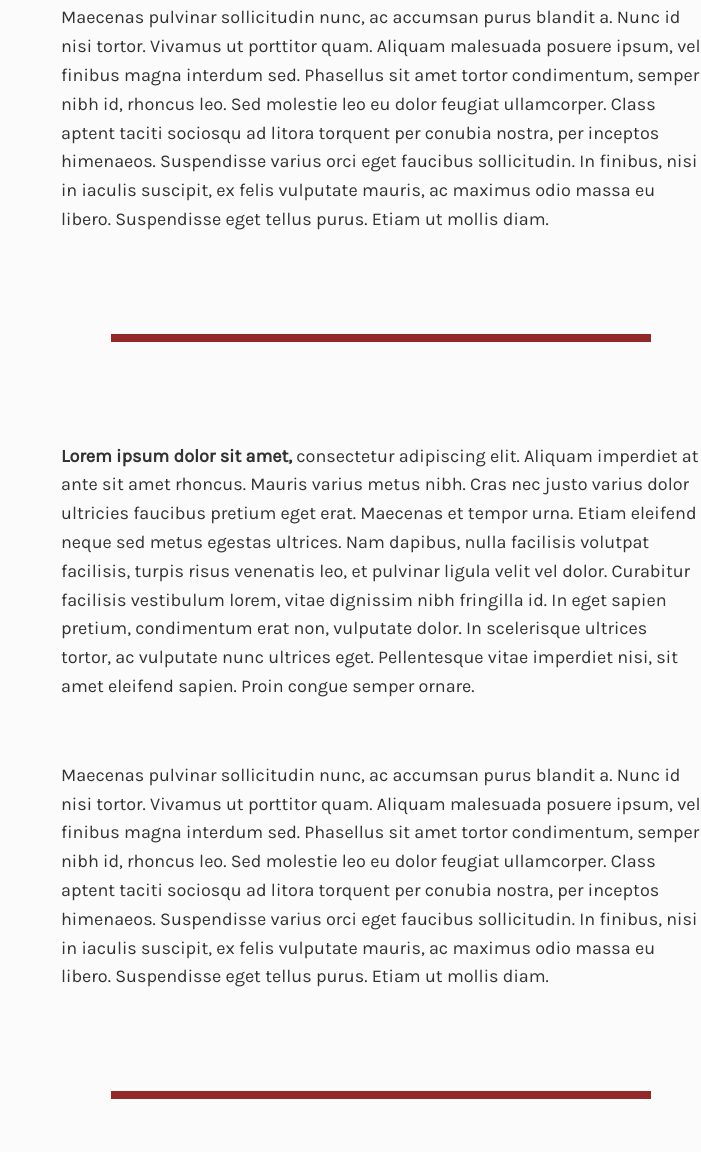
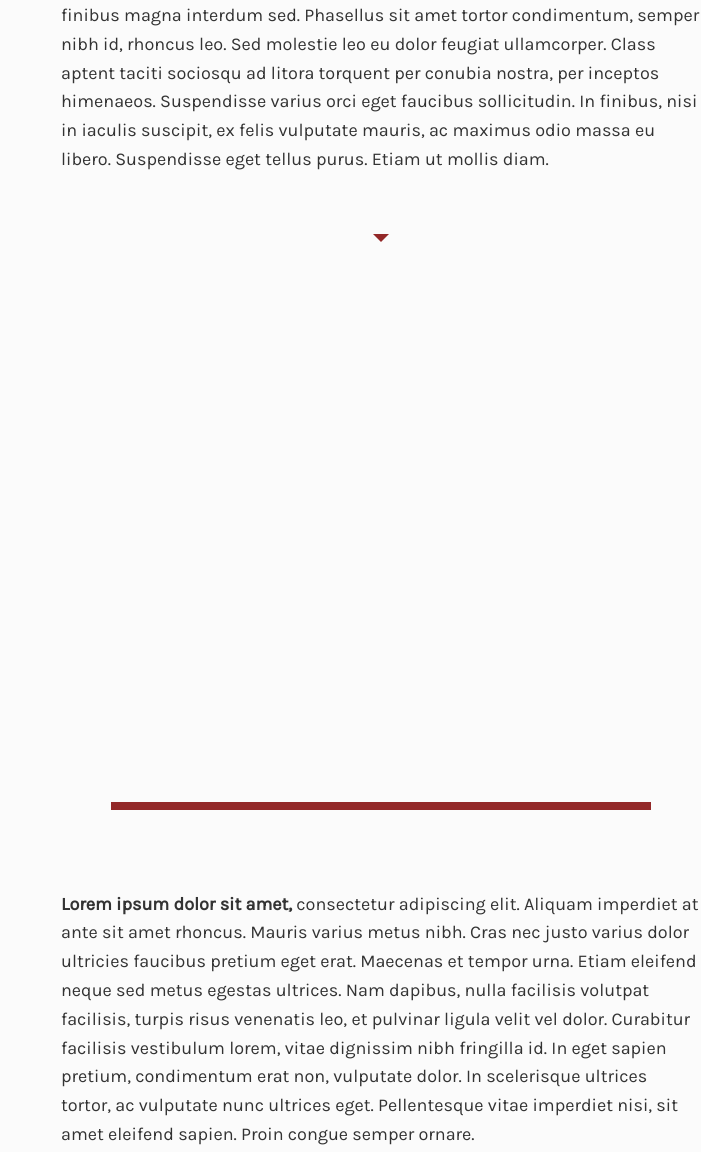
Before and after one commit to sinclairtarget/the-monopolists-are-winning-interactive, a website built with webpack: page src/index.html in a window 1280 px wide. Shown: the part 1503-2655 px from the top of the page, without its empty margins (579-1280 px from the left). Built offline with nearby package versions, Linux system fonts and the light colour scheme.

Commit message:
Add arrows and scrolly spacing.

```diff
--- a/src/index.html
+++ b/src/index.html
@@ -66,8 +66,8 @@
             suscipit, ex felis vulputate mauris, ac maximus odio massa eu libero.
             Suspendisse eget tellus purus. Etiam ut mollis diam.</p>
 
+            <div class="arrow-down"></div>
             <div class="divider"></div>
-
             <p><span class="bold-start">Lorem ipsum dolor sit amet,</span>
             consectetur adipiscing elit. Aliquam imperdiet at ante sit amet
             rhoncus. Mauris varius metus nibh. Cras nec justo varius dolor
@@ -90,8 +90,8 @@
             suscipit, ex felis vulputate mauris, ac maximus odio massa eu libero.
             Suspendisse eget tellus purus. Etiam ut mollis diam.</p>
 
+            <div class="arrow-down"></div>
             <div class="divider"></div>
-
             <p><span class="bold-start">Lorem ipsum dolor sit amet,</span>
             consectetur adipiscing elit. Aliquam imperdiet at ante sit amet
             rhoncus. Mauris varius metus nibh. Cras nec justo varius dolor
@@ -114,8 +114,8 @@
             suscipit, ex felis vulputate mauris, ac maximus odio massa eu libero.
             Suspendisse eget tellus purus. Etiam ut mollis diam.</p>
 
+            <div class="arrow-down"></div>
             <div class="divider"></div>
-
             <p><span class="bold-start">Lorem ipsum dolor sit amet,</span>
             consectetur adipiscing elit. Aliquam imperdiet at ante sit amet
             rhoncus. Mauris varius metus nibh. Cras nec justo varius dolor
@@ -138,8 +138,8 @@
             suscipit, ex felis vulputate mauris, ac maximus odio massa eu libero.
             Suspendisse eget tellus purus. Etiam ut mollis diam.</p>
 
+            <div class="arrow-down"></div>
             <div class="divider"></div>
-
             <p><span class="bold-start">Lorem ipsum dolor sit amet,</span>
             consectetur adipiscing elit. Aliquam imperdiet at ante sit amet
             rhoncus. Mauris varius metus nibh. Cras nec justo varius dolor
--- a/src/scss/constants.scss
+++ b/src/scss/constants.scss
@@ -1,4 +1,5 @@
-$standard-spacing: 10rem;
+$standard-spacing: 8rem;
 $paragraph-spacing: 6rem;
+$scrolly-spacing: 56rem;
 $graph-width: 900; // check JS!
 $graph-height: 600; // check JS!
--- a/src/scss/main.scss
+++ b/src/scss/main.scss
@@ -1,6 +1,7 @@
 @import 'colors';
 @import 'constants';
 @import 'graph';
+@import 'triangle';
 
 html, body {
     margin: 0;
--- /dev/null
+++ b/src/scss/triangle.scss
@@ -0,0 +1,12 @@
+@import 'colors';
+@import 'constants';
+
+.arrow-down {
+    width: 0;
+    height: 0;
+    border-left: 8px solid transparent;
+    border-right: 8px solid transparent;
+    border-top: 8px solid $divider-background-color;
+    margin: auto;
+    margin-bottom: $scrolly-spacing;
+}
```
